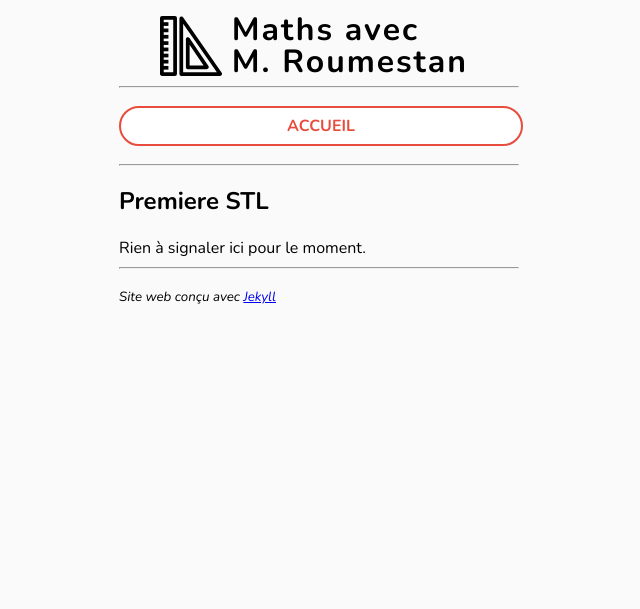
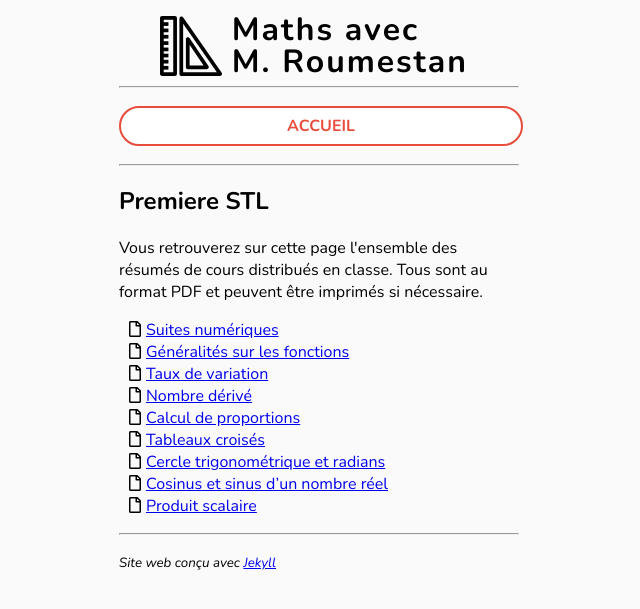
Before and after one commit to roumesta/roumestan.github.io, a Jekyll site: the page built from premiere_stl.html, in a window 1280 px wide. Shown: the top 609 px of the page, without its empty margins (321-961 px from the left). Built offline with Jekyll 4.4.1, drawn with Linux system fonts in a browser that asks for light colours.

Commit message:
Documents 1STL

```diff
--- /dev/null
+++ b/_data/1stl_resumes.yml
@@ -0,0 +1,18 @@
+- name: Suites numériques
+  link: STL_suites.pdf
+- name: Généralités sur les fonctions
+  link: STL_fonctions.pdf
+- name: Taux de variation
+  link: STL_taux_de_variation.pdf
+- name: Nombre dérivé
+  link: STL_nombre_derive.pdf
+- name: Calcul de proportions
+  link: STL_proportions.pdf
+- name: Tableaux croisés
+  link: STL_tableaux_croises.pdf
+- name: Cercle trigonométrique et radians
+  link: STL_cercle_trigo.pdf
+- name: Cosinus et sinus d’un nombre réel
+  link: STL_cos_sin.pdf
+- name: Produit scalaire
+  link: STL_produit_scalaire.pdf
--- a/premiere_stl.html
+++ b/premiere_stl.html
@@ -3,4 +3,11 @@ layout: default
 title: Premiere STL
 ---
 
-Rien à signaler ici pour le moment.
+Vous retrouverez sur cette page l'ensemble des résumés de cours distribués en classe. Tous sont au format PDF et peuvent être imprimés si nécessaire.
+
+
+<ul class="documents">
+{% for item in site.data.1stl_resumes %}
+<li><a href="{{ site.url }}/documents/{{ item.link }}" target="_blank">{{ item.name }}</a></li>
+{% endfor %}
+</ul>
```
Also changed, not shown: 9 other files.
